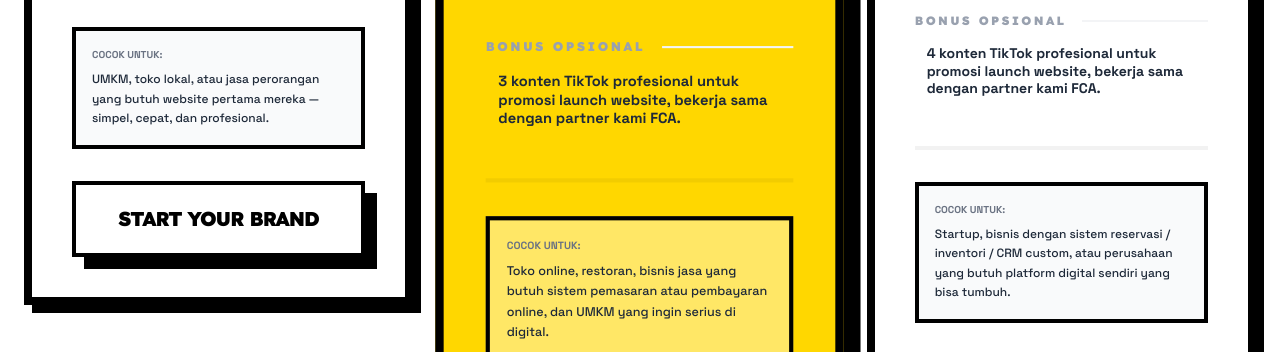
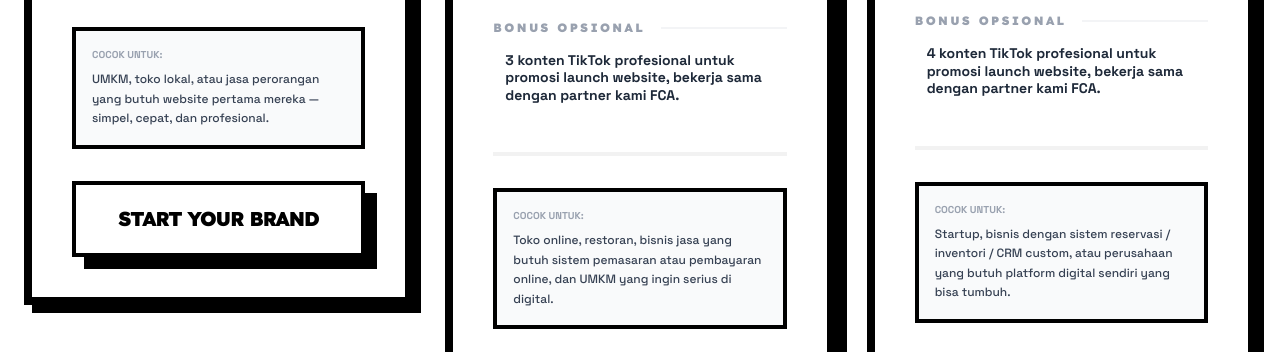
Before and after one commit to kangjessydev/jessy-neobrutal, a React app: page /pricing in a window 1280 px wide. Shown: the part 1769-2121 px from the top of the page. Built offline with nearby package versions, Linux system fonts and the light colour scheme; some icons are missing.

Commit message:
style: revert featured pricing card to original white background
- Remove vibrant yellow background and scale effect
- Restore original yellow tag and gray box for better visual balance

```diff
--- a/src/app/pricing/page.tsx
+++ b/src/app/pricing/page.tsx
@@ -26,14 +26,12 @@ export default function PricingPage() {
         {services.map((service) => (
           <div
             key={service.id}
-            className={`relative flex flex-col border-8 border-black p-8 md:p-10 transition-all hover:-translate-x-1 hover:-translate-y-1 ${
-              service.featured
-                ? 'bg-[#ffd700] shadow-[16px_16px_0px_#000000] z-10 scale-105'
-                : 'bg-white shadow-[8px_8px_0px_#000000]'
-            } hover:shadow-[20px_20px_0px_#000000]`}
+            className={`relative flex flex-col bg-white border-8 border-black p-8 md:p-10 transition-all hover:-translate-x-1 hover:-translate-y-1 hover:shadow-[16px_16px_0px_#000000] ${
+              service.featured ? 'shadow-[12px_12px_0px_#000000] border-[#ffd700]' : 'shadow-[8px_8px_0px_#000000]'
+            }`}
           >
             {service.featured && (
-              <div className="absolute -top-6 left-1/2 -translate-x-1/2 bg-black text-white border-4 border-black px-4 py-1 font-black uppercase text-sm z-10">
+              <div className="absolute -top-6 left-1/2 -translate-x-1/2 bg-[#ffd700] border-4 border-black px-4 py-1 font-black uppercase text-sm z-10">
                 {service.tagline}
               </div>
             )}
@@ -101,9 +99,9 @@ export default function PricingPage() {
             </div>
 
             <div className="mt-auto pt-8 border-t-4 border-black/5">
-              <div className={`border-4 border-black p-4 mb-8 ${service.featured ? 'bg-white/40' : 'bg-gray-50'}`}>
-                <p className="text-[10px] font-black uppercase text-gray-500 mb-2">COCOK UNTUK:</p>
-                <p className="font-space font-medium text-xs leading-relaxed text-gray-800">
+              <div className="bg-gray-50 border-4 border-black p-4 mb-8">
+                <p className="text-[10px] font-black uppercase text-gray-400 mb-2">COCOK UNTUK:</p>
+                <p className="font-space font-medium text-xs leading-relaxed text-gray-700">
                   {service.suitableFor}
                 </p>
               </div>
```
